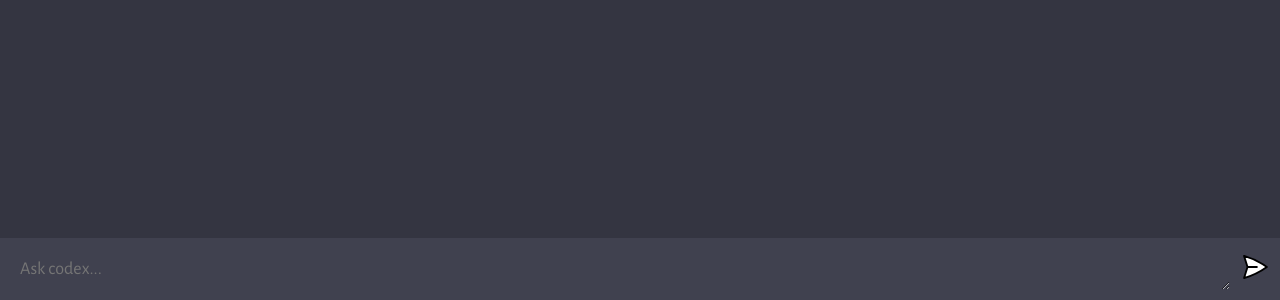
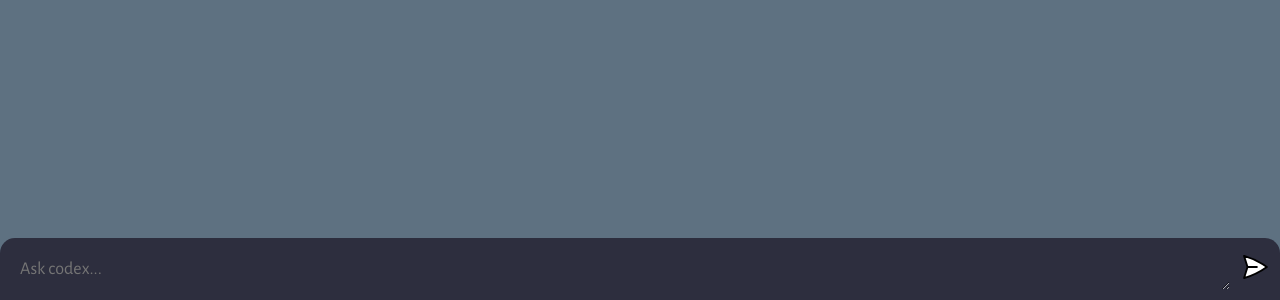
Before and after one commit to edenma5/CodeX-OpenAI, a website built with Vite: page client/index.html in a window 1280 px wide. Shown: the part 500-800 px from the top of the page. Built offline with nearby package versions, Linux system fonts and the light colour scheme.

Commit message:
css style

```diff
--- a/client/style.css
+++ b/client/style.css
@@ -14,7 +14,7 @@ body {
 #app {
   width: 100vw;
   height: 100vh;
-  background: #343541;
+  background: #5e7181;
 
   display: flex;
   flex-direction: column;
@@ -50,7 +50,7 @@ body {
 }
 
 .ai {
-  background: #40414F;
+  background: #585b74;
 }
 
 .chat {
@@ -117,7 +117,9 @@ form {
   max-width: 1280px;
   margin: 0 auto;
   padding: 10px;
-  background: #40414F;
+  border-top-left-radius: 15px;
+  border-top-right-radius: 15px;
+  background: #2d2e3e;
 
   display: flex;
   flex-direction: row;
```
